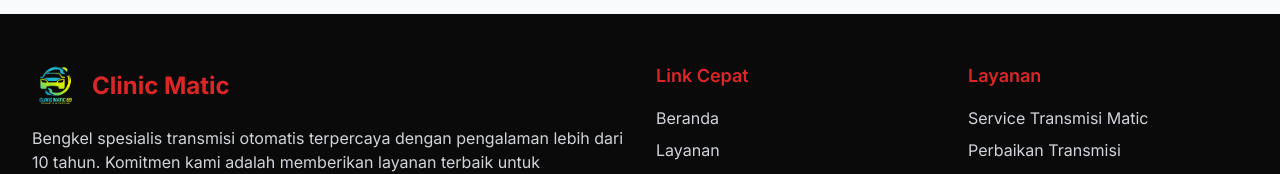
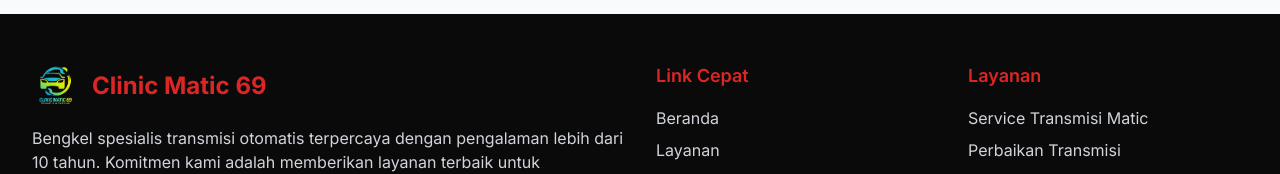
Before and after one commit to andhikanurdyansyah/clinicmatic, a Next.js app: page / in a window 1280 px wide. Shown: the part 4618-4792 px from the top of the page. Built offline with nearby package versions, Linux system fonts and the light colour scheme.

Commit message:
Update footer branding to Clinic Matic 69

```diff
--- a/src/components/Footer.tsx
+++ b/src/components/Footer.tsx
@@ -13,7 +13,7 @@ export default function Footer() {
                 alt="Clinic Matic 69 Logo"
                 className="h-12 w-auto"
               />
-              <h3 className="text-2xl font-bold text-primary">Clinic Matic</h3>
+              <h3 className="text-2xl font-bold text-primary">Clinic Matic 69</h3>
             </div>
             <p className="text-gray-300 mb-4">
               Bengkel spesialis transmisi otomatis terpercaya dengan pengalaman lebih dari 10 tahun.
```
